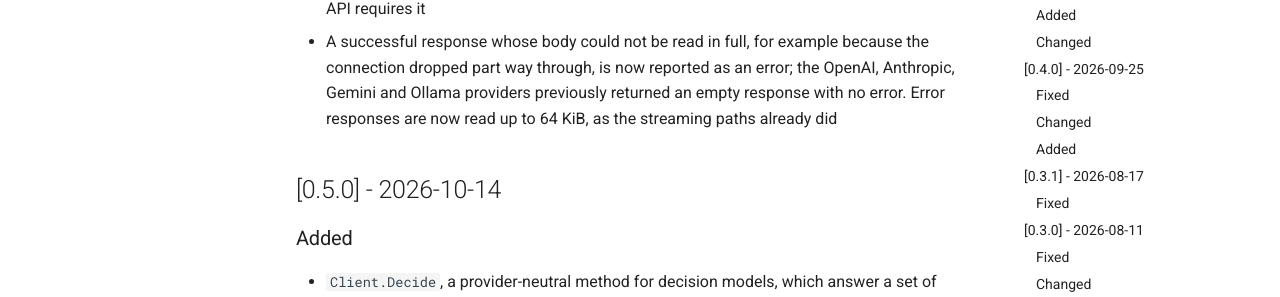
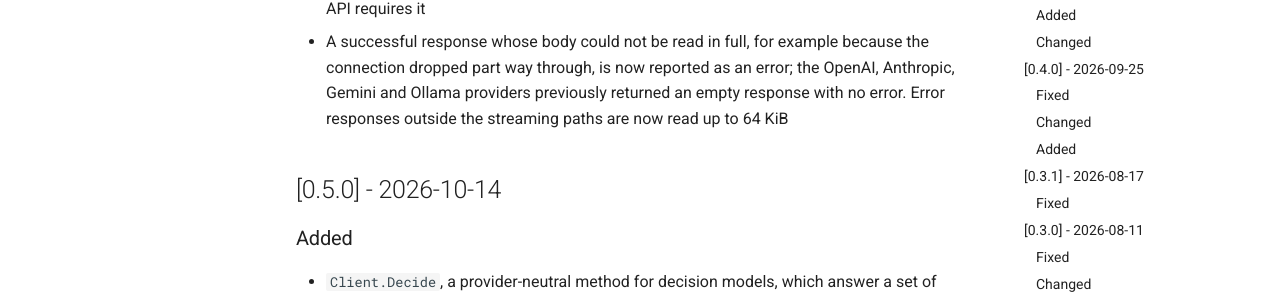
Before and after one commit to pgEdge/pgedge-go-llm-lib, an MkDocs documentation site: the page built from docs/changelog.md, in a window 1280 px wide and 900 px high, scrolled down 836 px. Shown: the part 228-525 px from the top of the window. Built offline with MkDocs 1.6.1 and Material for MkDocs 9.7.7, drawn with Linux system fonts in a browser that asks for light colours; comment, search, counter and statistics services are not loaded.

Commit message:
docs(changelog): drop inaccurate comparison with streaming error-body reads

```diff
--- a/docs/changelog.md
+++ b/docs/changelog.md
@@ -19,7 +19,7 @@ project adheres to
 ### Fixed
 - **Behaviour change:** the OpenAI provider no longer drops `tool_result` blocks sent in a `RoleUser` message, the Anthropic convention, which made OpenAI reject the next turn with a 400 because the earlier tool calls had no matching results ([#52](https://github.com/pgEdge/pgedge-go-llm-lib/issues/52)). Each such block is now sent as a `role: "tool"` message on Chat Completions, or a `function_call_output` item on the Responses API, in the original order, followed by a user message holding the rest of that message's content, if any
 - The OpenAI provider now sends the `output` key on a Responses API `function_call_output` item when the tool result is empty, rather than omitting it, since the API requires it
-- A successful response whose body could not be read in full, for example because the connection dropped part way through, is now reported as an error; the OpenAI, Anthropic, Gemini and Ollama providers previously returned an empty response with no error. Error responses are now read up to 64 KiB, as the streaming paths already did
+- A successful response whose body could not be read in full, for example because the connection dropped part way through, is now reported as an error; the OpenAI, Anthropic, Gemini and Ollama providers previously returned an empty response with no error. Error responses outside the streaming paths are now read up to 64 KiB
 
 ## [0.5.0] - 2026-10-14
 
```
